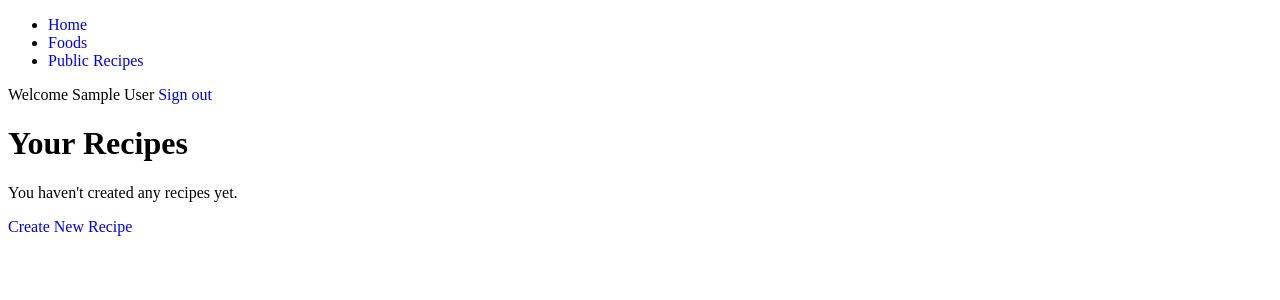
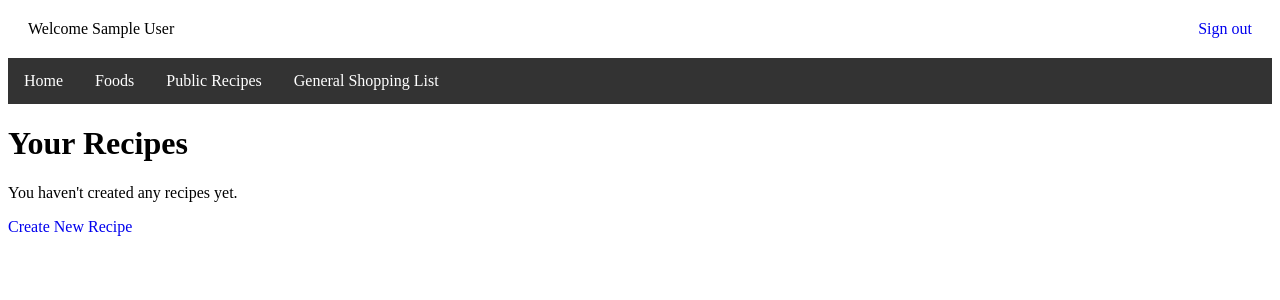
Before and after one commit to Armynerh/recipe_app, a Rails app: page / in a window 1280 px wide. Shown: the top 300 px of the page. Run offline with Rails 7, Linux system fonts and the light colour scheme; the visitor is signed in with stand-in values (Sample User, id 1); data that the repository does not hold is empty; some libraries are stand-ins or nearby versions.

Commit message:
add styling

```diff
--- a/app/assets/stylesheets/application.css
+++ b/app/assets/stylesheets/application.css
@@ -38,6 +38,40 @@ table th {
   color: white;
 }
 
+nav ul {
+  list-style-type: none;
+  margin: 0;
+  padding: 0;
+  overflow: hidden;
+  background-color: #333;
+}
+
+nav ul li {
+  float: left;
+}
+
+nav ul li a {
+  display: block;
+  color: white;
+  text-align: center;
+  padding: 14px 16px;
+  text-decoration: none;
+}
+
+
+nav ul li a:hover {
+  background-color: #111;
+}
+
+
+nav ul li a:hover:not(.active) {
+  background-color: #111;
+}
+
+.active {
+  background-color: #04AA6D;
+}
+
 .btn-link {
   display: block;
   background-color: #4caa6e;
@@ -67,3 +101,9 @@ table th {
 .remove-div {
   margin-top: 5px;
 }
+
+.flex{
+  display: flex;
+  justify-content: space-between;
+  margin: 20px;
+}
--- a/app/controllers/shopping_lists_controller.rb
+++ /dev/null
@@ -1,2 +0,0 @@
-class ShoppingListsController < ApplicationController
-end
--- a/app/views/layouts/application.html.erb
+++ b/app/views/layouts/application.html.erb
@@ -11,25 +11,26 @@
   </head>
 
   <body>
- <nav>
+  <% if user_signed_in? %>
+  <div class= "flex">
+<div>Welcome <%= current_user.name %></div>
+  <div>
+  <%= link_to "Sign out", destroy_user_session_path, data: { turbo_method: :delete } %>
+  </div>
+  </div>
+
+<% else %>
+  <%= link_to 'Sign up', new_user_registration_path %>
+  <%= link_to 'Sign in', new_user_session_path %>
+<% end %>
+<nav>
     <ul>
       <li><%= link_to 'Home', root_path %></li>
       <li><%= link_to 'Foods', foods_path %></li>
       <li><%= link_to 'Public Recipes', public_recipes_path %></li>
-      <% if @recipe&.id.present? %>
-        <li><%= link_to 'Recipe Details', recipe_path(@recipe) %></li>
-      <% end %>
-      <!-- Add other navigation links as needed -->
+<li><%= link_to 'General Shopping List', general_shopping_lists_path %> </li>     <!-- Add other navigation links as needed -->
     </ul>
   </nav>
-  <% if user_signed_in? %>
-  Welcome <%= current_user.name %>
-  <%= link_to "Sign out", destroy_user_session_path, data: { turbo_method: :delete } %>
-<% else %>
-  <%= link_to 'Sign up', new_user_registration_path %>
-  <%= link_to 'Sign in', new_user_session_path %>
-<% end %>
-
     <%= yield %>
   </body>
 </html>
--- a/config/routes.rb
+++ b/config/routes.rb
@@ -13,7 +13,7 @@ Rails.application.routes.draw do
   root "recipes#index"
 
   resources :foods, except: [:update]
-  get '/general_shopping_list', to: 'general_shopping_list#index'
+  get '/general_shopping_lists', to: 'general_shopping_lists#index'
   resources :public_recipes, only: [:index]
   resources :recipes, except: [:update] do
     resources :recipe_foods, only: [:new, :create, :destroy]
```
Also changed, not shown: app/controllers/general_shopping_lists_controller.rb (added, +27 -0 lines), app/views/general_shopping_lists/index.html.erb (added, +14 -0 lines).
